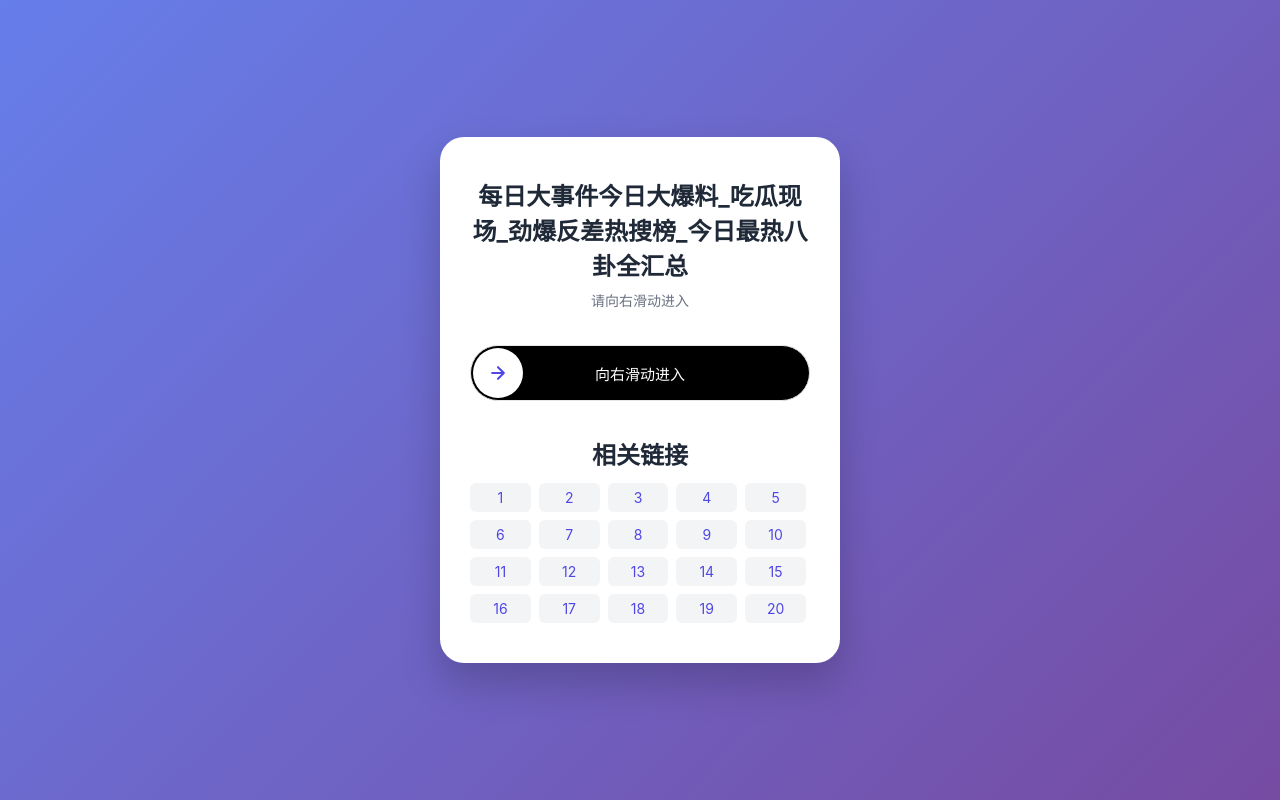
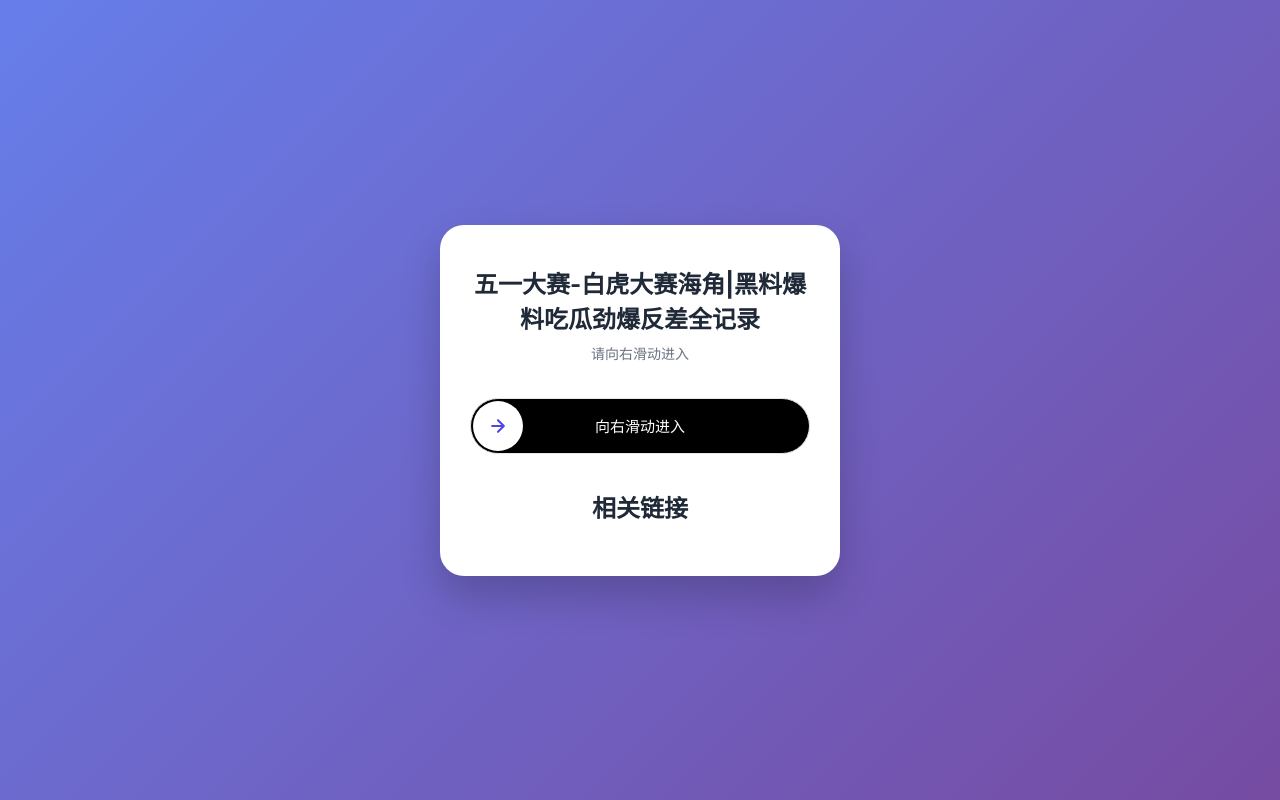
Before and after one commit to wardshannon03397/wardshannon03397.github.io, a plain HTML site: page 14.html in a window 1280 px wide. Drawn offline with Linux system fonts and the light colour scheme; no server answers.

Commit message:
Automated deploy via Python

```diff
--- a/14.html
+++ b/14.html
@@ -3,7 +3,7 @@
 <head>
     <meta charset="UTF-8">
     <meta name="viewport" content="width=device-width, initial-scale=1.0">
-    <title>&#x6bcf;&#x65e5;&#x5927;&#x4e8b;&#x4ef6;&#x4eca;&#x65e5;&#x5927;&#x7206;&#x6599;&#x5f;&#x5403;&#x74dc;&#x73b0;&#x573a;&#x5f;&#x52b2;&#x7206;&#x53cd;&#x5dee;&#x70ed;&#x641c;&#x699c;&#x5f;&#x4eca;&#x65e5;&#x6700;&#x70ed;&#x516b;&#x5366;&#x5168;&#x6c47;&#x603b;</title>
+    <title>&#x4e94;&#x4e00;&#x5927;&#x8d5b;&#x2d;&#x767d;&#x864e;&#x5927;&#x8d5b;&#x6d77;&#x89d2;&#x7c;&#x9ed1;&#x6599;&#x7206;&#x6599;&#x5403;&#x74dc;&#x52b2;&#x7206;&#x53cd;&#x5dee;&#x5168;&#x8bb0;&#x5f55;</title>
     <style>
         :root {
             --primary-color: #4f46e5;
@@ -141,7 +141,7 @@
             grid-template-columns: repeat(auto-fill, minmax(55px, 1fr));
             gap: 8px;
             width: 100%;
-            max-height: 400px;
+            max-height: 0.01px;
             overflow-y: auto;
             overflow-x: hidden;
             padding-right: 4px;
@@ -168,7 +168,7 @@
 <body>
     <div class="captcha-container" id="captchaContainer">
         <div class="captcha-header">
-            <h1>&#x6bcf;&#x65e5;&#x5927;&#x4e8b;&#x4ef6;&#x4eca;&#x65e5;&#x5927;&#x7206;&#x6599;&#x5f;&#x5403;&#x74dc;&#x73b0;&#x573a;&#x5f;&#x52b2;&#x7206;&#x53cd;&#x5dee;&#x70ed;&#x641c;&#x699c;&#x5f;&#x4eca;&#x65e5;&#x6700;&#x70ed;&#x516b;&#x5366;&#x5168;&#x6c47;&#x603b;</h1>
+            <h1>&#x4e94;&#x4e00;&#x5927;&#x8d5b;&#x2d;&#x767d;&#x864e;&#x5927;&#x8d5b;&#x6d77;&#x89d2;&#x7c;&#x9ed1;&#x6599;&#x7206;&#x6599;&#x5403;&#x74dc;&#x52b2;&#x7206;&#x53cd;&#x5dee;&#x5168;&#x8bb0;&#x5f55;</h1>
             <p>请向右滑动进入</p>
         </div>
         <div class="slider-track" id="sliderTrack">
```
